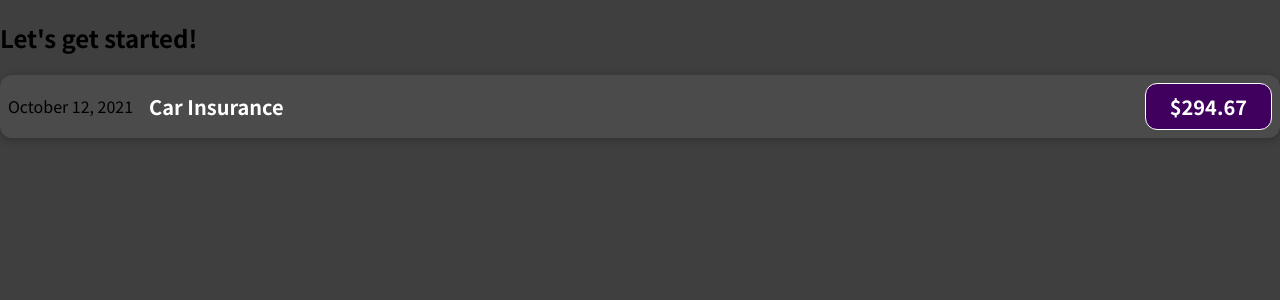
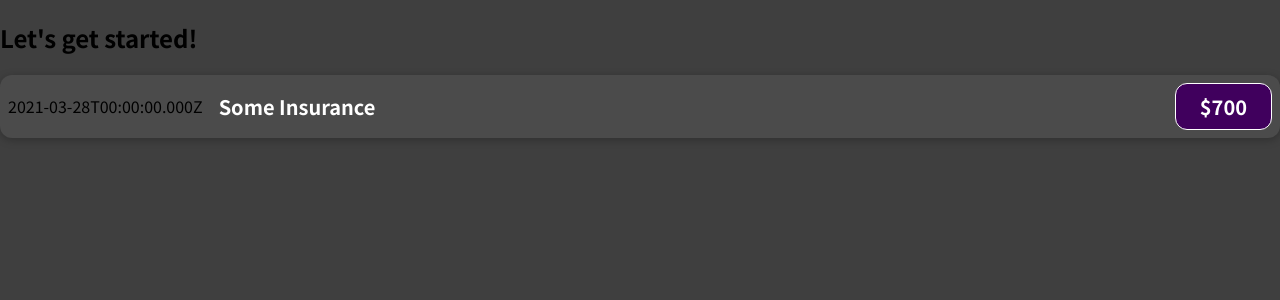
Before and after one commit to AR123456/Nora-analog-clock, a JavaScript app: page / in a window 1280 px wide. Shown: the top 300 px of the page. Built offline with nearby package versions, Linux system fonts and the light colour scheme.

Commit message:
dynamic JSX

```diff
--- a/src/components/ExpenseItem.js
+++ b/src/components/ExpenseItem.js
@@ -2,12 +2,17 @@
 import "./ExpenseItem.css";
 // a component is just a JS function !!
 function ExpenseItem() {
+  //  the JS goes here !
+  const expenseDate = new Date(2021, 2, 28);
+  const expenseTitle = "Some Insurance";
+  const expenseAmount = 700.0;
+  // console.log(expenseDate);
   return (
     <div className="expense-item">
-      <div>October 12, 2021</div>
+      <div>{expenseDate.toISOString()}</div>
       <div className="expense-item__description">
-        <h2>Car Insurance</h2>
-        <div className="expense-item__price">$294.67</div>
+        <h2>{expenseTitle}</h2>
+        <div className="expense-item__price">${expenseAmount}</div>
       </div>
     </div>
   );
```
